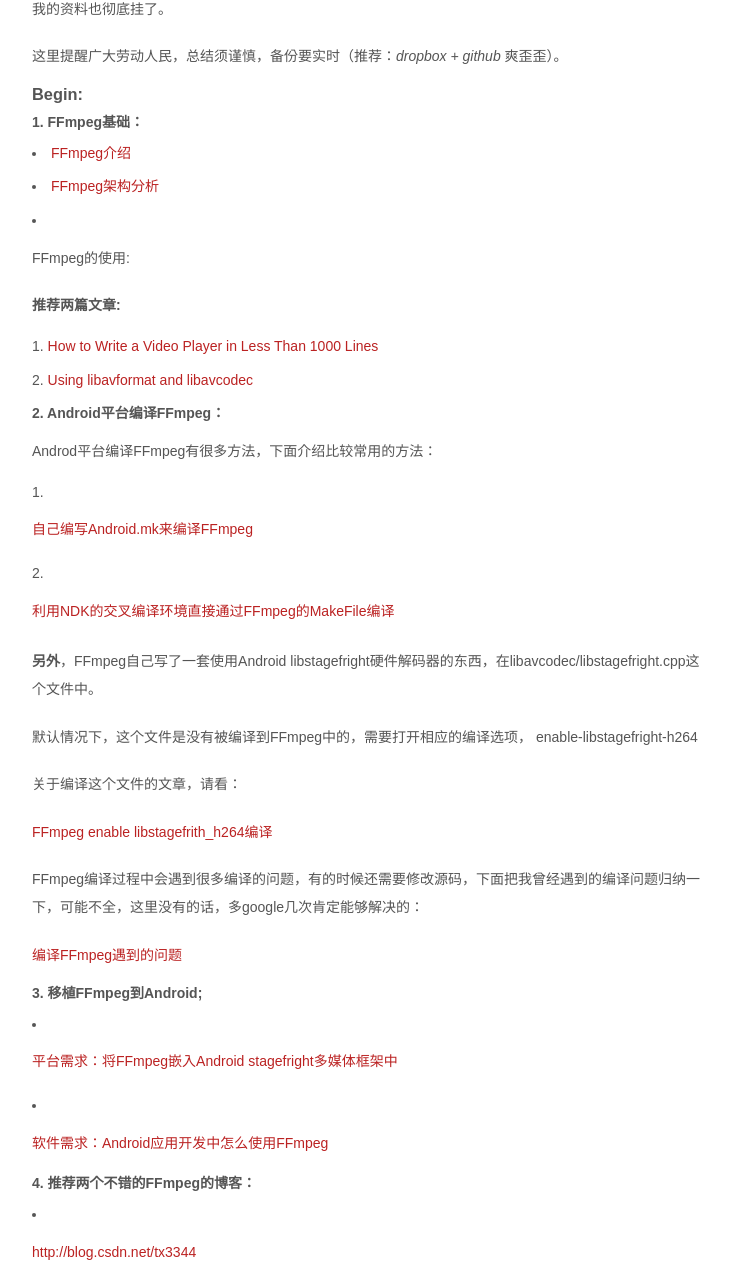
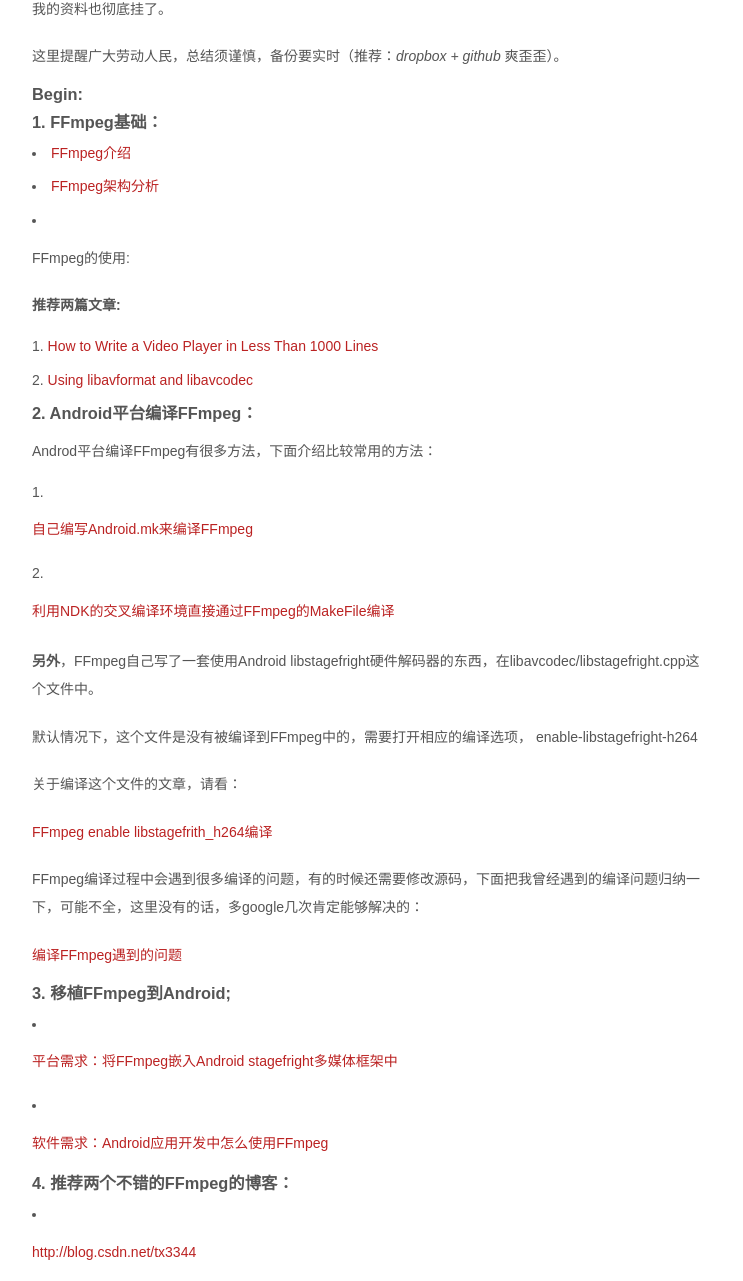
Before and after one commit to amapig/amapig.github.com, a Jekyll site: the page built from _posts/2013-08-23-talk-and-summary-ffmpeg.md, in a window 1280 px wide. Shown: the part 502-1783 px from the top of the page, without its empty margins (268-1011 px from the left). Built offline with Jekyll 4.4.1, drawn with Linux system fonts in a browser that asks for light colours; some web fonts are replaced; Markdown is read by kramdown in place of the engine named in the settings.

```diff
--- a/_posts/2013-08-23-talk-and-summary-ffmpeg.md
+++ b/_posts/2013-08-23-talk-and-summary-ffmpeg.md
@@ -15,11 +15,11 @@ tags:
 
 ###Begin:
 
-####1. FFmpeg基础：
+###1. FFmpeg基础：
 
-   * [FFmpeg介绍](http://amapig.github.io/2013/08/25/FFmpeg-basic-knowledge.html)
-   * [FFmpeg架构分析](/_posts/)
-   * FFmpeg的使用:
+*    [FFmpeg介绍](http://amapig.github.io/2013/08/25/FFmpeg-basic-knowledge.html)
+*    [FFmpeg架构分析](/_posts/)
+*    FFmpeg的使用:
 
       **推荐两篇文章:**
 
@@ -27,7 +27,7 @@ tags:
 	   2. [Using libavformat and libavcodec](http://www.inb.uni-luebeck.de/~boehme/using_libavcodec.html)
 
 
-####2. Android平台编译FFmpeg：
+###2. Android平台编译FFmpeg：
 
 Androd平台编译FFmpeg有很多方法，下面介绍比较常用的方法：
 
@@ -48,13 +48,13 @@ enable-libstagefright-h264
 
  [编译FFmpeg遇到的问题](/_posts/)
 
-####3. 移植FFmpeg到Android;
+###3. 移植FFmpeg到Android;
 
 * [平台需求：将FFmpeg嵌入Android stagefright多媒体框架中](/_posts/)
 
 * [软件需求：Android应用开发中怎么使用FFmpeg](/_posts/)
 
-####4. 推荐两个不错的FFmpeg的博客：
+###4. 推荐两个不错的FFmpeg的博客：
 
 * [http://blog.csdn.net/tx3344](http://blog.csdn.net/tx3344)
 
```
